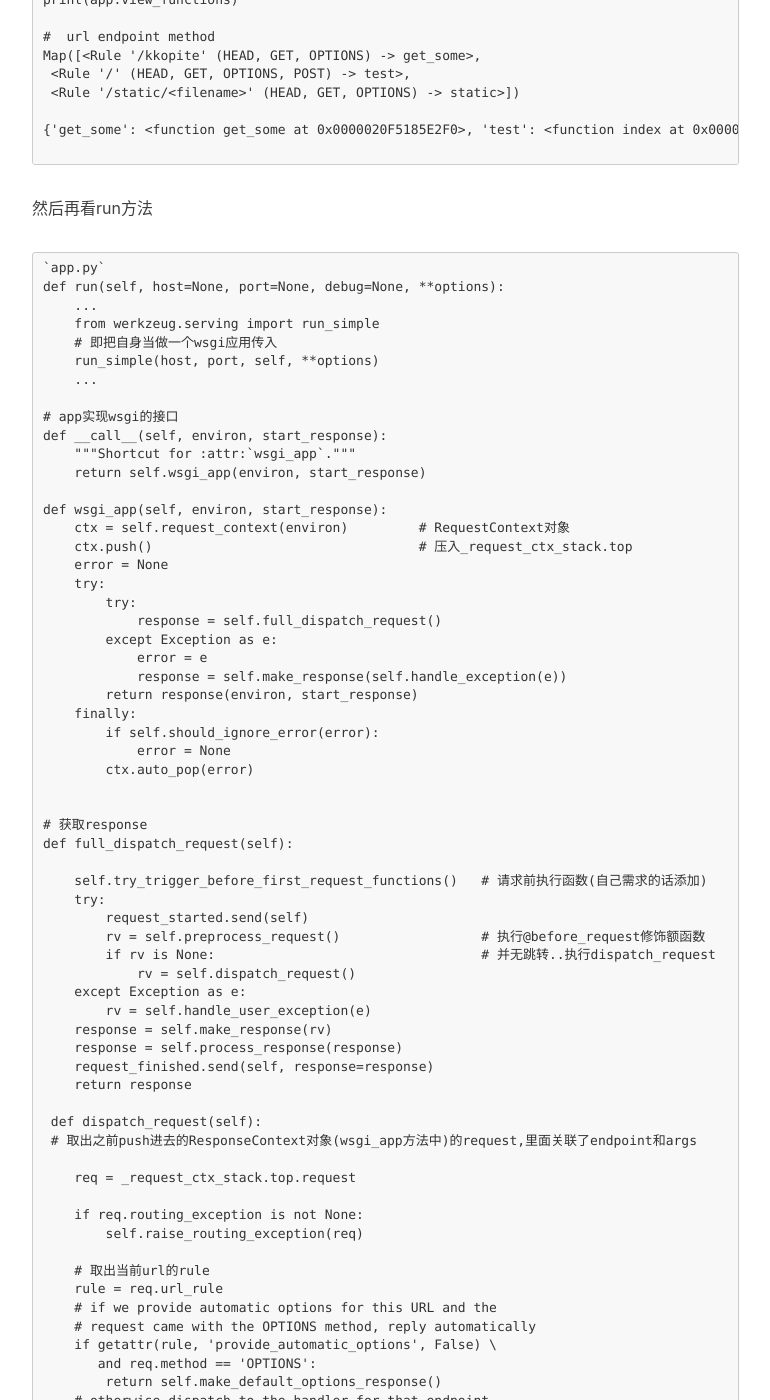
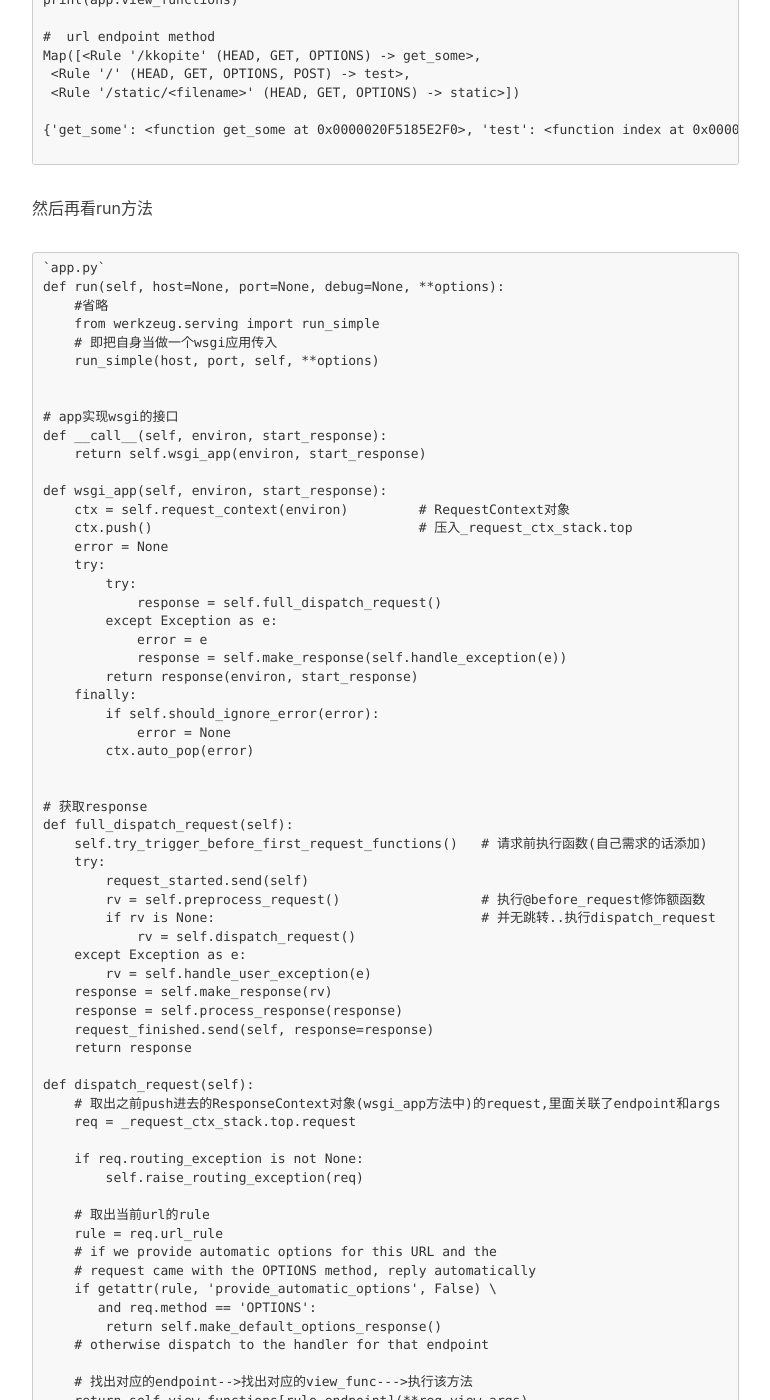
Before and after one commit to action-hong/jekyll_demo, a Jekyll site: the page built from _posts/2016-09-21-readflask.markdown, in a window 1280 px wide and 1400 px high, scrolled down 2197 px. Shown: the whole window, without its empty margins (233-1003 px from the left). Built offline with Jekyll 4.4.1, drawn with Linux system fonts in a browser that asks for light colours; nearby versions of some CDN libraries; comment, search, counter and statistics services are not loaded; some of the changed text lies outside the part shown.

Commit message:
Update 2016-09-21-readflask.markdown

````diff
--- a/_posts/2016-09-21-readflask.markdown
+++ b/_posts/2016-09-21-readflask.markdown
@@ -107,15 +107,14 @@ Map([<Rule '/kkopite' (HEAD, GET, OPTIONS) -> get_some>,
 ```
 `app.py`
 def run(self, host=None, port=None, debug=None, **options):
-    ...
+    #省略
     from werkzeug.serving import run_simple
     # 即把自身当做一个wsgi应用传入
     run_simple(host, port, self, **options)
-    ...
+
 
 # app实现wsgi的接口
 def __call__(self, environ, start_response):
-    """Shortcut for :attr:`wsgi_app`."""
     return self.wsgi_app(environ, start_response)
 
 def wsgi_app(self, environ, start_response):
@@ -137,7 +136,6 @@ def wsgi_app(self, environ, start_response):
 
 # 获取response
 def full_dispatch_request(self):
-
     self.try_trigger_before_first_request_functions()   # 请求前执行函数(自己需求的话添加)
     try:
         request_started.send(self)
@@ -151,9 +149,8 @@ def full_dispatch_request(self):
     request_finished.send(self, response=response)
     return response
 
- def dispatch_request(self):
- # 取出之前push进去的ResponseContext对象(wsgi_app方法中)的request,里面关联了endpoint和args
-
+def dispatch_request(self):
+    # 取出之前push进去的ResponseContext对象(wsgi_app方法中)的request,里面关联了endpoint和args
     req = _request_ctx_stack.top.request
 
     if req.routing_exception is not None:
@@ -173,7 +170,7 @@ def full_dispatch_request(self):
 
 ```
 
-##总结
+## 总结
 基本上大致流程就是这样了:
 1. @app.route修饰器将指定的`url,denpoint,view_func`通过`Rule`,关联起来,其中`Rule`对象存放一组`url`,`methods`,`endpoint`的信息,放在url_map里面,然后`endpoint`和`view_func`组成映射关系存入view_fuctions中
 2. app自己实现wsgi接口,将获取的environ作为参数实例一个RequestContext对象放到`_request_ctx_stack`
````
